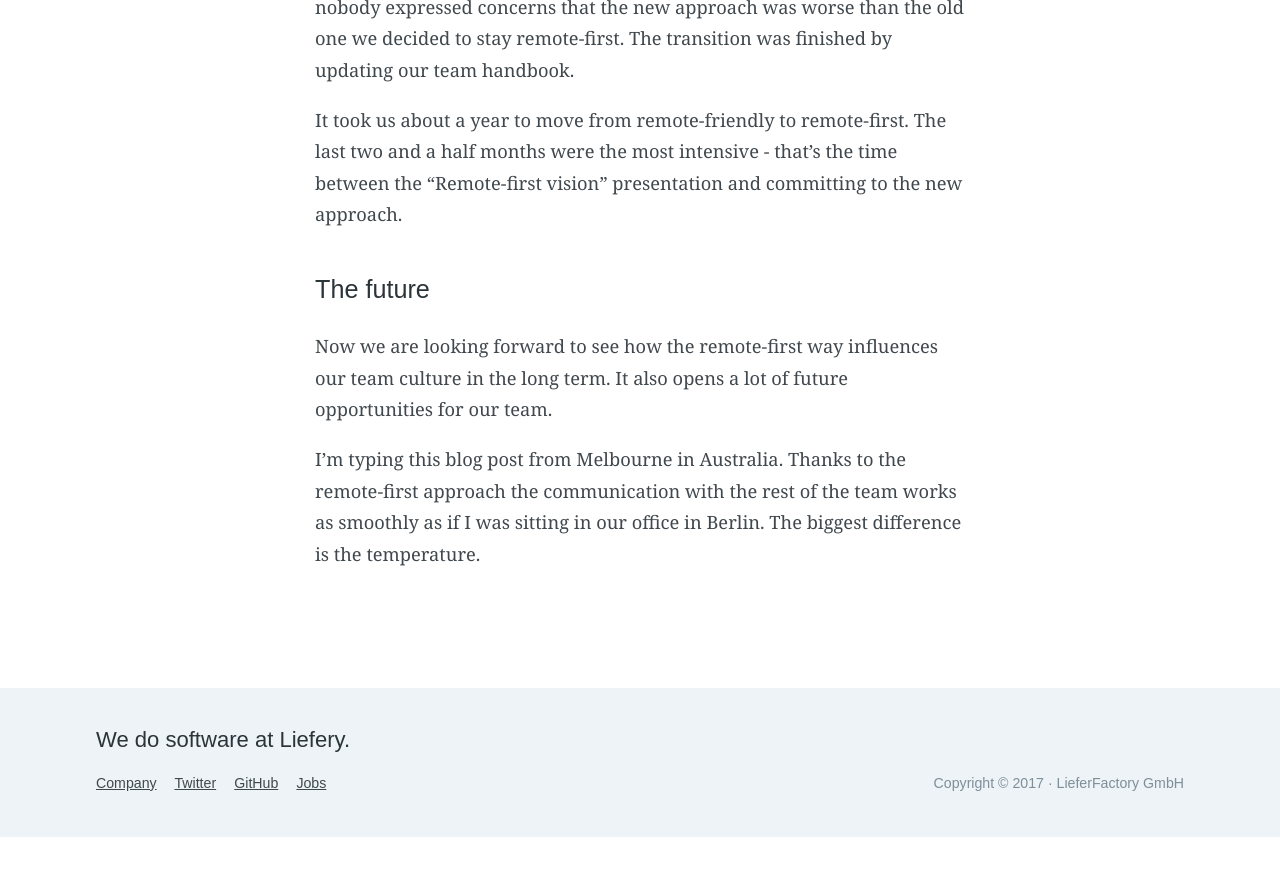
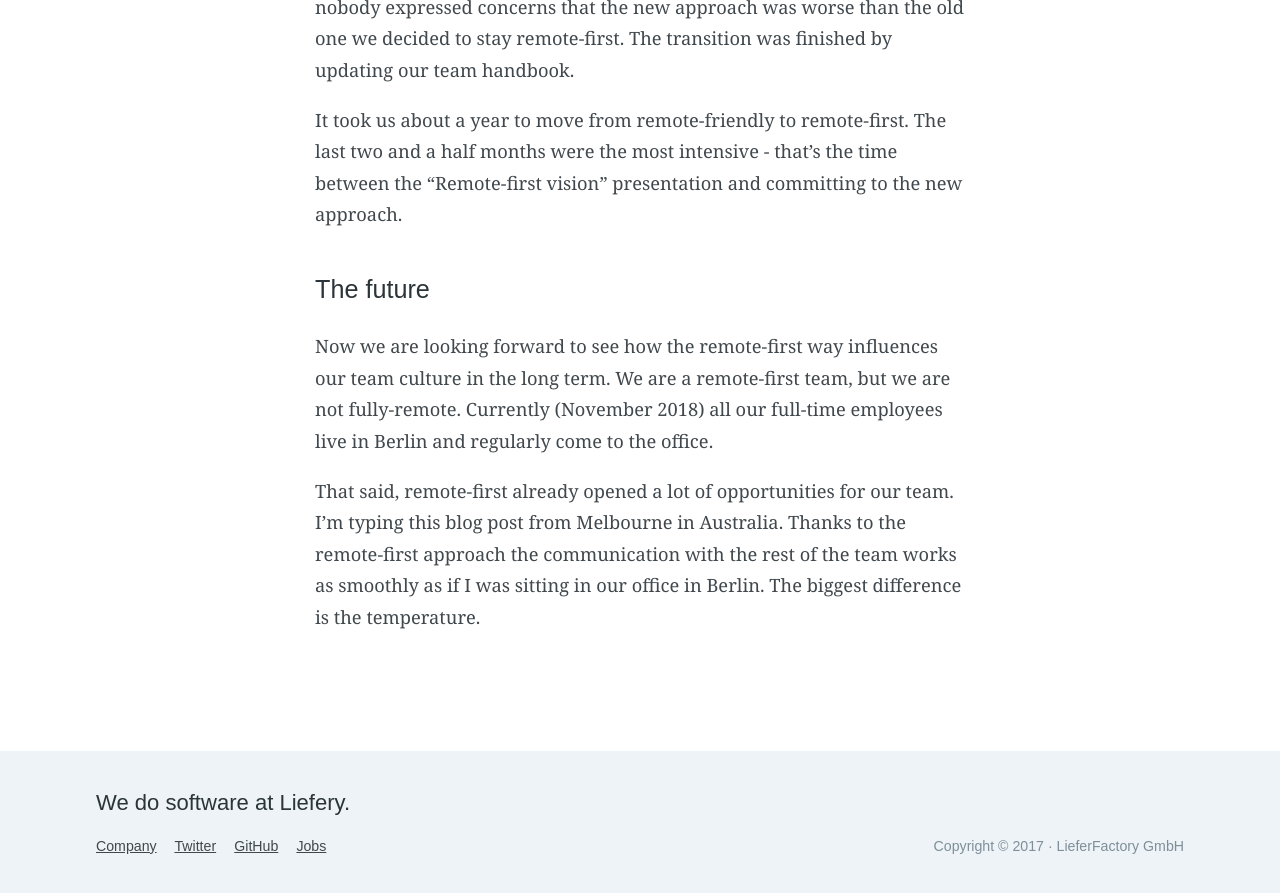
Before and after one commit to liefery-it-legacy/blog, a Jekyll site: the page built from _posts/2018-11-29-our-road-from-remote-friendly-to-remote-first.md, in a window 1280 px wide and 900 px high, scrolled down 7689 px. Shown: the top 893 px of the window. Built offline with Jekyll 4.4.1, drawn with Linux system fonts in a browser that asks for light colours; some web fonts are replaced; comment, search, counter and statistics services are not loaded; before the commit the page ends 8526 px from its top, so only the background shows below that.

Commit message:
State that we are not fully-remote

```diff
--- a/_posts/2018-11-29-our-road-from-remote-friendly-to-remote-first.md
+++ b/_posts/2018-11-29-our-road-from-remote-friendly-to-remote-first.md
@@ -241,8 +241,11 @@ and a half months were the most intensive - that's the time between the
 ### The future
 
 Now we are looking forward to see how the remote-first way influences our team
-culture in the long term. It also opens a lot of future opportunities for our team.
+culture in the long term. We are a remote-first team, but we are not fully-remote.
+Currently (November 2018) all our full-time employees live in Berlin and regularly
+come to the office.
 
+That said, remote-first already opened a lot of opportunities for our team.
 I'm typing this blog post from Melbourne in Australia. Thanks to the remote-first
 approach the communication with the rest of the team works as smoothly as if I was
 sitting in our office in Berlin. The biggest difference is the temperature.
```
